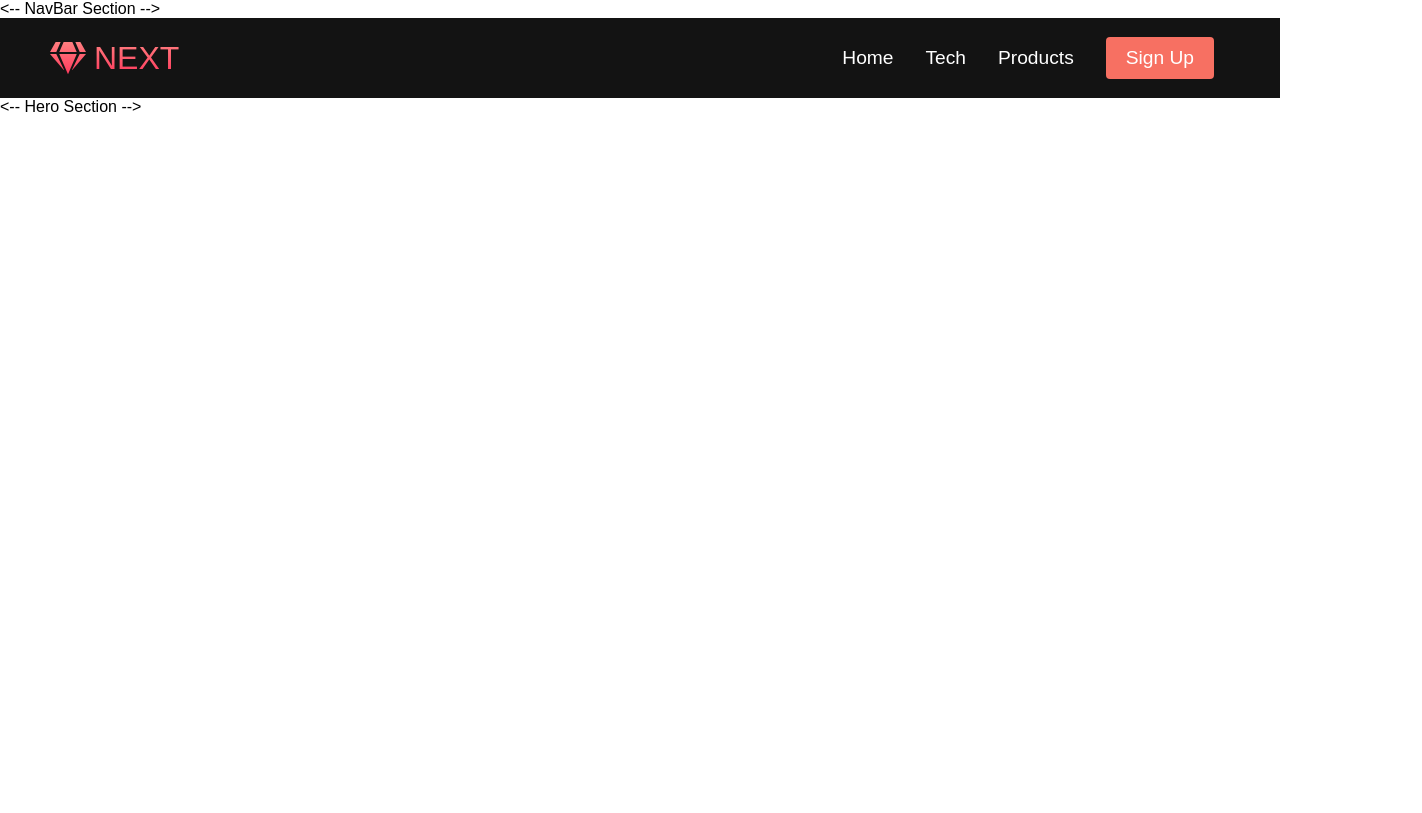
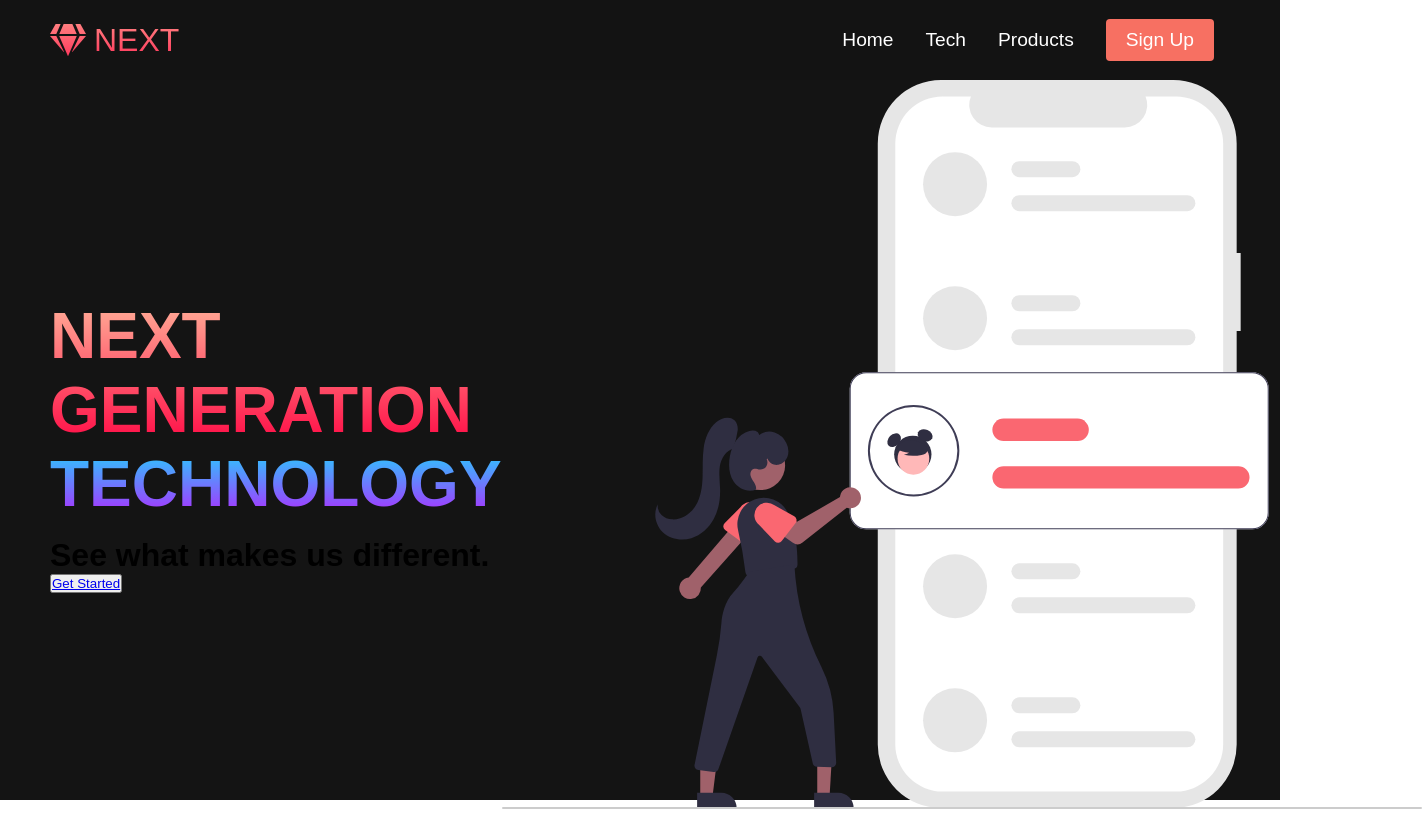
Before and after one commit to trambo63/techSite, a plain HTML site: page index.html in a window 1280 px wide. Shown: the whole page, 1422 px wide, since content can reach past the window. Drawn offline with Linux system fonts and the light colour scheme.

Commit message:
.main content p

```diff
--- a/index.html
+++ b/index.html
@@ -9,7 +9,7 @@
 </head>
 <body>
 
-    <-- NavBar Section -->
+    <!-- NavBar Section -->
 
     <nav class="navbar">
         <div class="navbar__container">
@@ -36,7 +36,21 @@
         </div>
     </nav>
 
-    <-- Hero Section -->
+    <!-- Hero Section -->
+
+    <div class="main">
+        <div class="main__container">
+            <div class="main__content">
+                <h1>NEXT GENERATION</h1>
+                <h2>TECHNOLOGY</h2>
+                <p>See what makes us different.</p>
+                <button class="main__btn"><a href="/">Get Started</a></button>
+            </div>
+            <div class="main__img--container">
+                <img src="images/pic1.svg" alt="pic" id="main__img">
+            </div>
+        </div>
+    </div>
 
     <script src="app.js"></script>
 </body>
--- a/styles.css
+++ b/styles.css
@@ -196,3 +196,51 @@
         transform: translateY(-8px) rotate(-45deg);
     }
 }
+
+/* Hero Section */
+
+.main {
+    background-color: #141414;
+}
+
+.main__container {
+    display: grid;
+    grid-template-columns: 1fr 1fr;
+    align-items: center;
+    justify-self: center;
+    margin: 0 auto;
+    height: 90vh;
+    background-color: #141414;
+    z-index: 1;
+    width: 100%;
+    max-width: 1300px;
+    padding: 0 50px;
+}
+
+.main__content h1 {
+    font-size: 4rem;
+    background-color: #ff8177;
+    background-image: linear-gradient(to top, #ff0844 0%, #ffb199 100%);
+    background-size: 100%;
+    -webkit-background-clip: text;
+    -moz-background-clip: text;
+    -webkit-text-fill-color: transparent;
+    -moz-text-fill-color: transparent;
+}
+
+.main__content h2 {
+    font-size: 4rem;
+    background-color: #ff8177;
+    background-image: linear-gradient(to top, #b721ff 0%, #21d4fd 100%);
+    background-size: 100%;
+    -webkit-background-clip: text;
+    -moz-background-clip: text;
+    -webkit-text-fill-color: transparent;
+    -moz-text-fill-color: transparent;
+}
+
+.main__content p {
+    margin-top: 1rem;
+    font-size: 2rem;
+    font-weight: 700;
+}
```
Also changed, not shown: images/pic1.svg (added).
